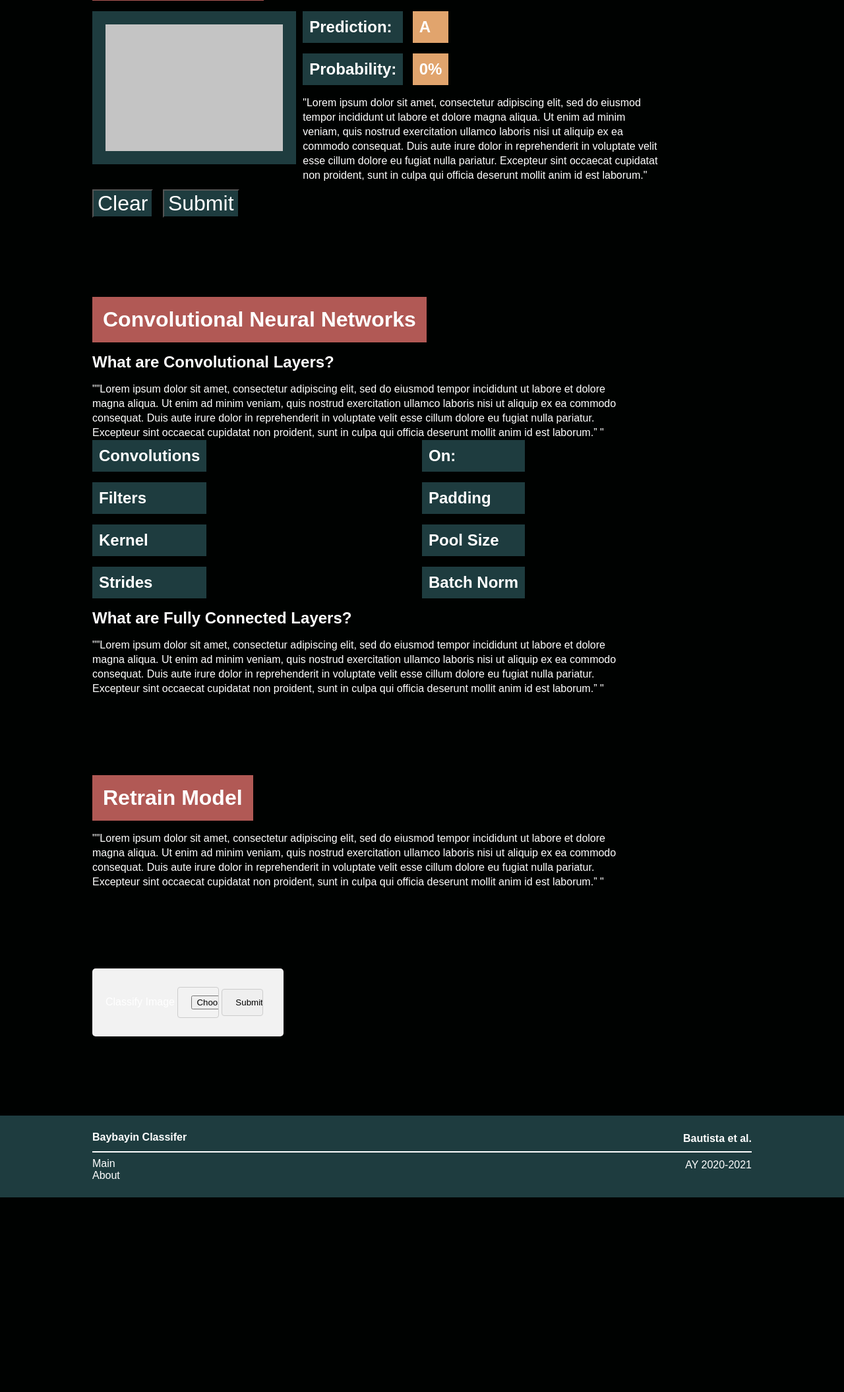
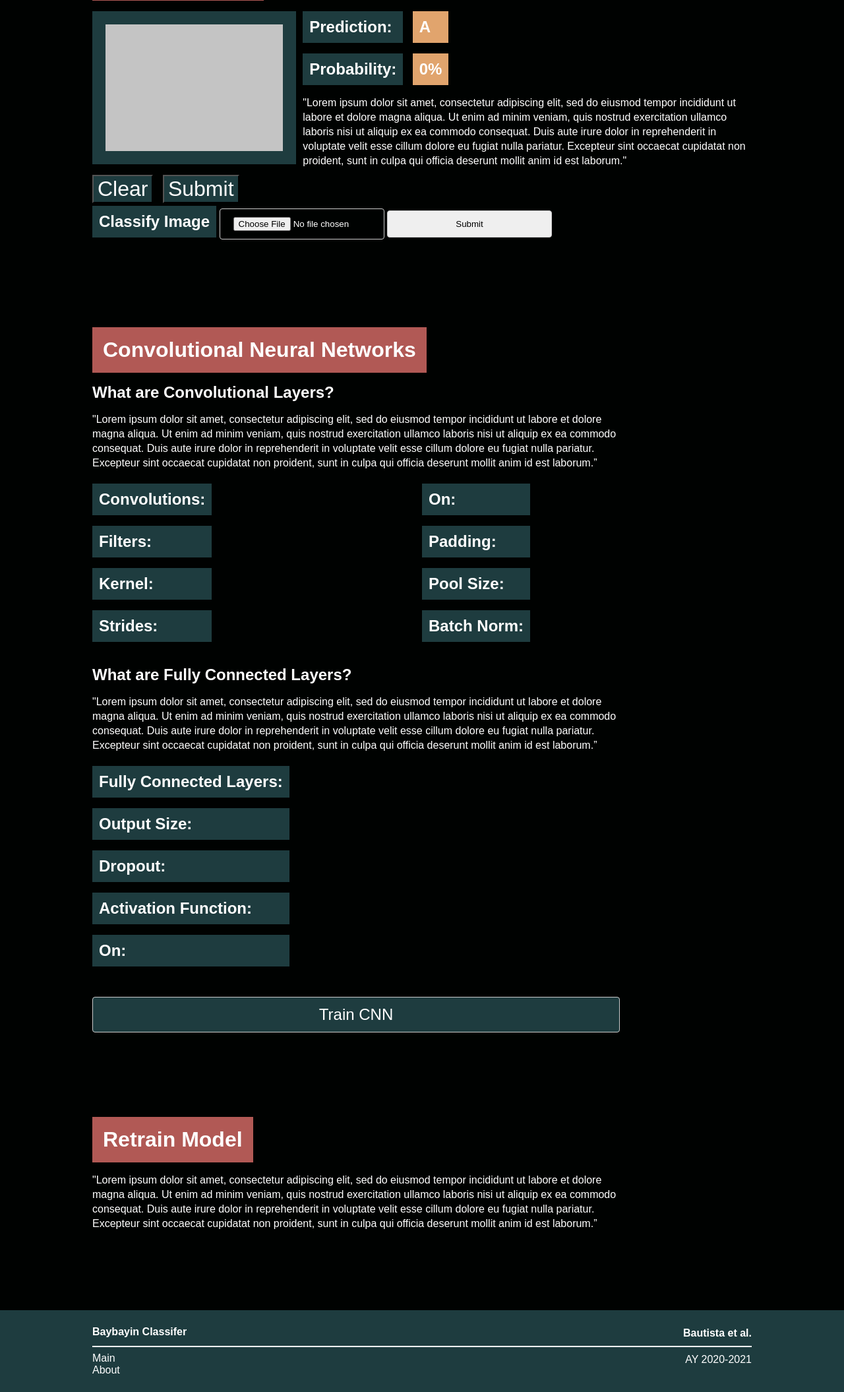
Before and after one commit to temujin-lampasa/baybayin-classifier, a Flask app: page / in a window 1280 px wide. Shown: the part 236-2346 px from the top of the page at 66% size. Before the commit the page ends 2051 px from the top, so only its background shows below. Run offline with Flask 2, Linux system fonts and the light colour scheme; data comes from the database, SQL or seed files in the repository.

Commit message:
Add CNN field labels

```diff
--- a/static/css/index.css
+++ b/static/css/index.css
@@ -4,13 +4,17 @@
     justify-content: center;
     min-height: 95vh;
 }
+
 .drawing-board {
     margin-top: 20px;
 }
+
 .columns{
     display: flex;
     flex-direction:row;
+    columns: 2;
 }
+
 .columns p{
     width: 80%;
 }
@@ -20,20 +24,24 @@
     height: 24vh;
     padding: 20px;
 }
+
 .drawing-canvas{
     background-color: #C4C4C4;
     width:100%;
     height:100%;
 }
+
 .drawing-label{
     background: #1E3C3F;
     padding:10px;
 }
+
 .drawing-output{
     background: #E1A46D;
     padding:10px;
     margin-left: 10px;
 }
+
 .drawing-button{
     margin-top: 10px;
     margin-right: 10px;
@@ -44,8 +52,17 @@
 }
 
 .drawing-content{
+    display: flex;
+    flex-direction:row;
+}
+
+.drawing-rows{
     flex-direction: row;
     margin-left: 10px;
+}
+
+.rows {
+    width: 100%;
 }
 
 .rows {
@@ -72,3 +89,26 @@
     font-size: 32px;
     font-family: 'Mulish', sans-serif;
 }
+
+form {
+    background: None;
+    width: 100%;
+    padding: 0px;
+}
+
+.input-fields {
+    display: flex;
+    flex-direction:row;
+    margin-top: 20px;
+    margin-bottom: 20px;
+}
+
+.form-submit {
+    width: 80%;
+    margin-top: 10px;
+    margin-right: 10px;
+    background: #1E3C3F;
+    font-size: 24px;
+    color: #fff;
+    font-family: 'Mulish', sans-serif;
+}
--- a/templates/index.html
+++ b/templates/index.html
@@ -10,11 +10,11 @@
     <div class="drawing-board">
         <h2>Drawing Board</h2>
     </div>
-    <div class="columns">
+    <div class="drawing-content">
         <div class="drawing-canvas-background">
             <div class="drawing-canvas"></div>
         </div>
-        <div class="drawing-content">
+        <div class="drawing-rows">
             <div class="label-div">
                 <h3 class="drawing-label">Prediction: </h3>
                 <h3 class="drawing-label">Probability: </h3>
@@ -28,57 +28,85 @@
                 </p>
             </div>
         </div>
+
     </div>
+
     <button class="drawing-button">Clear</button>
     <button class="drawing-button">Submit</button>
+
+    <div>
+        {% if session.classification and session.probability%}
+        <p>Prediction: {{ session.classification }}<br>
+        Probability: {{ session.probability }}%</p>
+        {% endif %}
+        <form method="POST" action="classify" name="classify" enctype="multipart/form-data">
+            <div class="label-div">
+                <h3 class="drawing-label">Classify Image</h3>
+            </div>
+            <input type="file" name="drawing" id="drawing">
+            <input type="submit">
+        </form>
+    </div>
+
 </div>
 
 <div class='section'>
     <div class="drawing-board">
         <h2>Convolutional Neural Networks</h2>
     </div>
+    <form method="POST" action=".">
         <div class="columns">
             <div class="rows">
                 <div>
                     <h3>What are Convolutional Layers?</h3>
                 </div>
                 <div>
-                <p>""Lorem ipsum dolor sit amet, consectetur adipiscing elit, sed do eiusmod tempor incididunt ut labore et dolore magna aliqua. Ut enim ad minim veniam, quis nostrud exercitation ullamco laboris nisi ut aliquip ex ea commodo consequat. Duis aute irure dolor in reprehenderit in voluptate velit esse cillum dolore eu fugiat nulla pariatur. Excepteur sint occaecat cupidatat non proident, sunt in culpa qui officia deserunt mollit anim id est laborum.”                    "</p>
+                    <p>"Lorem ipsum dolor sit amet, consectetur adipiscing elit, sed do eiusmod tempor incididunt ut labore et dolore magna aliqua. Ut enim ad minim veniam, quis nostrud exercitation ullamco laboris nisi ut aliquip ex ea commodo consequat. Duis aute irure dolor in reprehenderit in voluptate velit esse cillum dolore eu fugiat nulla pariatur. Excepteur sint occaecat cupidatat non proident, sunt in culpa qui officia deserunt mollit anim id est laborum.”</p>
                 </div>
 
-
-            <div class="columns">
-
+                <div class="input-fields">
                     <div class="rows">
                         <div class="label-div">
-                        <h3 class="drawing-label">Convolutions</h3>
+                            <h3 class="drawing-label">Convolutions:</h3>
 
-                        <h3 class="drawing-label">Filters</h3>
-                        <h3 class="drawing-label">Kernel</h3>
-                        <h3 class="drawing-label">Strides</h3>
+                            <h3 class="drawing-label">Filters:</h3>
+                            <h3 class="drawing-label">Kernel:</h3>
+                            <h3 class="drawing-label">Strides:</h3>
                         </div>
                     </div>
 
                     <div class="rows">
                         <div class="label-div">
                             <h3 class="drawing-label">On:</h3>
-                        <h3 class="drawing-label">Padding</h3>
-                        <h3 class="drawing-label">Pool Size</h3>
-                        <h3 class="drawing-label">Batch Norm</h3>
+                            <h3 class="drawing-label">Padding:</h3>
+                            <h3 class="drawing-label">Pool Size:</h3>
+                            <h3 class="drawing-label">Batch Norm:</h3>
                         </div>
                     </div>
                 </div>
-
 
                 <div>
                     <h3>What are Fully Connected Layers?</h3>
                 </div>
                 <div>
-                <p>""Lorem ipsum dolor sit amet, consectetur adipiscing elit, sed do eiusmod tempor incididunt ut labore et dolore magna aliqua. Ut enim ad minim veniam, quis nostrud exercitation ullamco laboris nisi ut aliquip ex ea commodo consequat. Duis aute irure dolor in reprehenderit in voluptate velit esse cillum dolore eu fugiat nulla pariatur. Excepteur sint occaecat cupidatat non proident, sunt in culpa qui officia deserunt mollit anim id est laborum.”                    "</p>
+                    <p>"Lorem ipsum dolor sit amet, consectetur adipiscing elit, sed do eiusmod tempor incididunt ut labore et dolore magna aliqua. Ut enim ad minim veniam, quis nostrud exercitation ullamco laboris nisi ut aliquip ex ea commodo consequat. Duis aute irure dolor in reprehenderit in voluptate velit esse cillum dolore eu fugiat nulla pariatur. Excepteur sint occaecat cupidatat non proident, sunt in culpa qui officia deserunt mollit anim id est laborum.”</p>
                 </div>
 
+                <div class="input-fields">
+                    <div class="rows">
+                        <div class="label-div">
+                            <h3 class="drawing-label">Fully Connected Layers:</h3>
+                            <h3 class="drawing-label">Output Size:</h3>
+                            <h3 class="drawing-label">Dropout:</h3>
+                            <h3 class="drawing-label">Activation Function:</h3>
+                            <h3 class="drawing-label">On:</h3>
                         </div>
                     </div>
+                </div>
+            </div>
+        </div>
+    <input type='submit' value="Train CNN" class='form-submit'>
+    </form>
 </div>
 
 
@@ -86,24 +114,14 @@
     <div class="drawing-board">
         <h2>Retrain Model</h2>
     </div>
+    <form>
         <div class="columns">
             <div class="rows">
                 <div>
-                <p>""Lorem ipsum dolor sit amet, consectetur adipiscing elit, sed do eiusmod tempor incididunt ut labore et dolore magna aliqua. Ut enim ad minim veniam, quis nostrud exercitation ullamco laboris nisi ut aliquip ex ea commodo consequat. Duis aute irure dolor in reprehenderit in voluptate velit esse cillum dolore eu fugiat nulla pariatur. Excepteur sint occaecat cupidatat non proident, sunt in culpa qui officia deserunt mollit anim id est laborum.”                    "</p>
+                    <p>"Lorem ipsum dolor sit amet, consectetur adipiscing elit, sed do eiusmod tempor incididunt ut labore et dolore magna aliqua. Ut enim ad minim veniam, quis nostrud exercitation ullamco laboris nisi ut aliquip ex ea commodo consequat. Duis aute irure dolor in reprehenderit in voluptate velit esse cillum dolore eu fugiat nulla pariatur. Excepteur sint occaecat cupidatat non proident, sunt in culpa qui officia deserunt mollit anim id est laborum.”</p>
                 </div>
             </div>
         </div>
+    </form>
 </div>
-
-<div>
-    {% if session.classification and session.probability%}
-    <p>Prediction: {{ session.classification }}<br>
-    Probability: {{ session.probability }}%</p>
-    {% endif %}
-</div>
-<form method="POST" action="classify" name="classify" enctype="multipart/form-data">
-    Classify Image
-    <input type="file" name="drawing" id="drawing">
-    <input type="submit">
-</form>
 {% endblock %}
```
Lines whose indentation alone changed are shown as unchanged.
